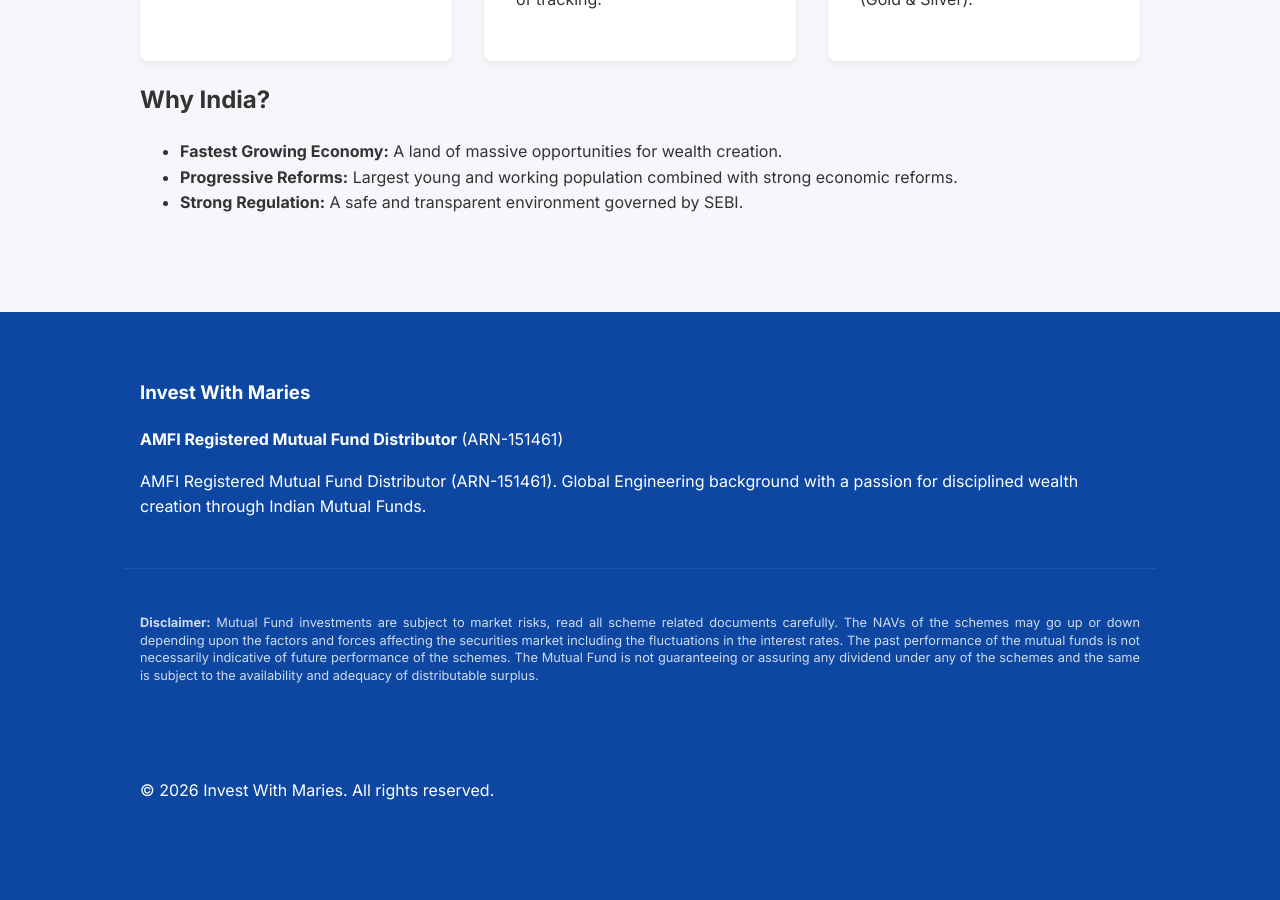
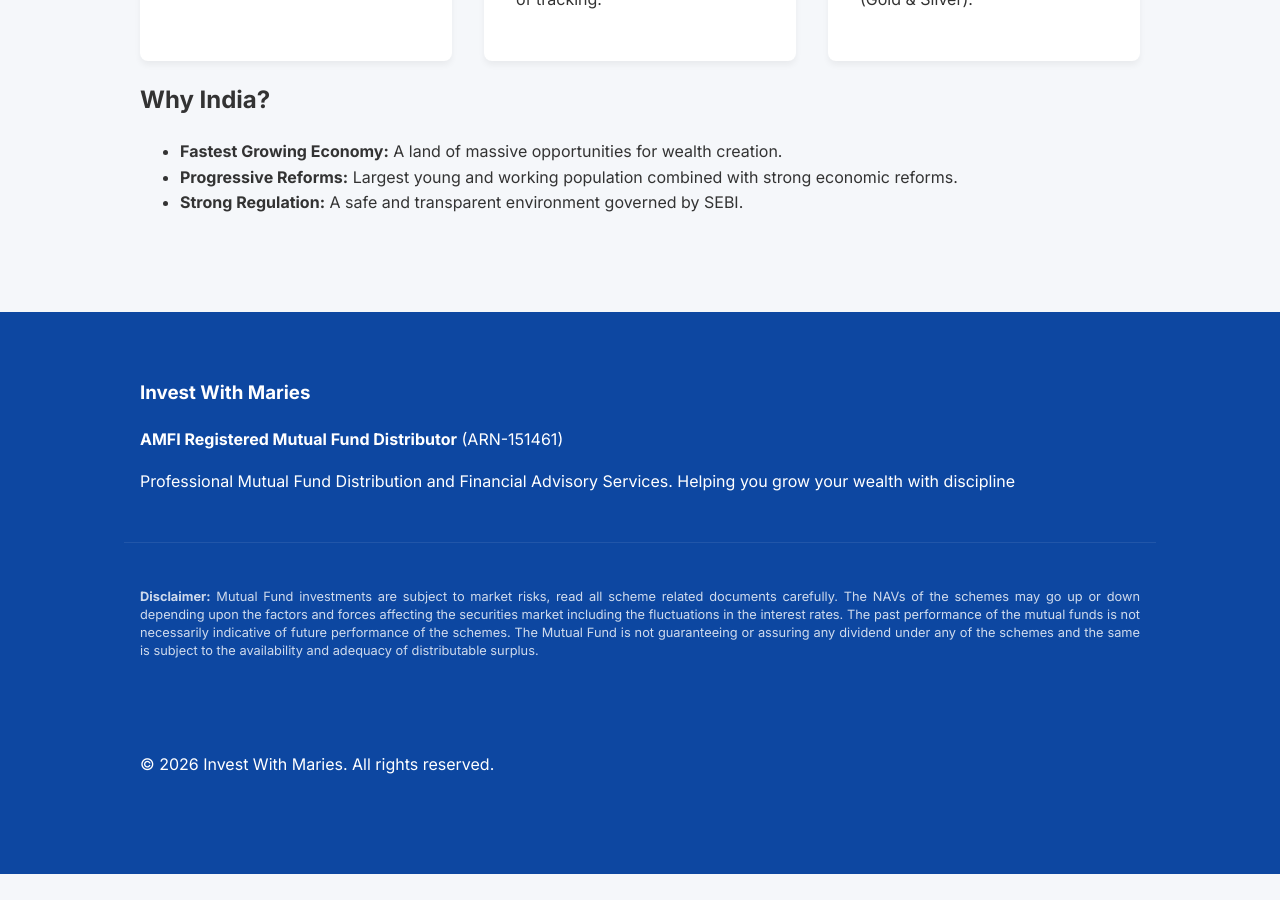
Before and after one commit to rmaries/InvestWithMaries, a Jekyll site: the page built from index.md, in a window 1280 px wide and 900 px high, scrolled down 942 px. Built offline with Jekyll 4.4.1, drawn with Linux system fonts in a browser that asks for light colours; after the commit the page ends 1816 px from its top, so only the background shows below that.

Commit message:
correcting the footer

```diff
--- a/_config.yml
+++ b/_config.yml
@@ -1,8 +1,8 @@
 title: Invest With Maries
 email: rmaries@gmail.com
 description: >-
-  AMFI Registered Mutual Fund Distributor (ARN-151461).
-  Global Engineering background with a passion for disciplined wealth creation through Indian Mutual Funds.
+   Professional Mutual Fund Distribution and Financial Advisory Services.
+   Helping you grow your wealth with discipline
 baseurl: "/InvestWithMaries" # the subpath of your site, e.g. /blog
 url: "https://rmaries.github.io" # the base hostname & protocol for your site
 github_username: rmaries
```
